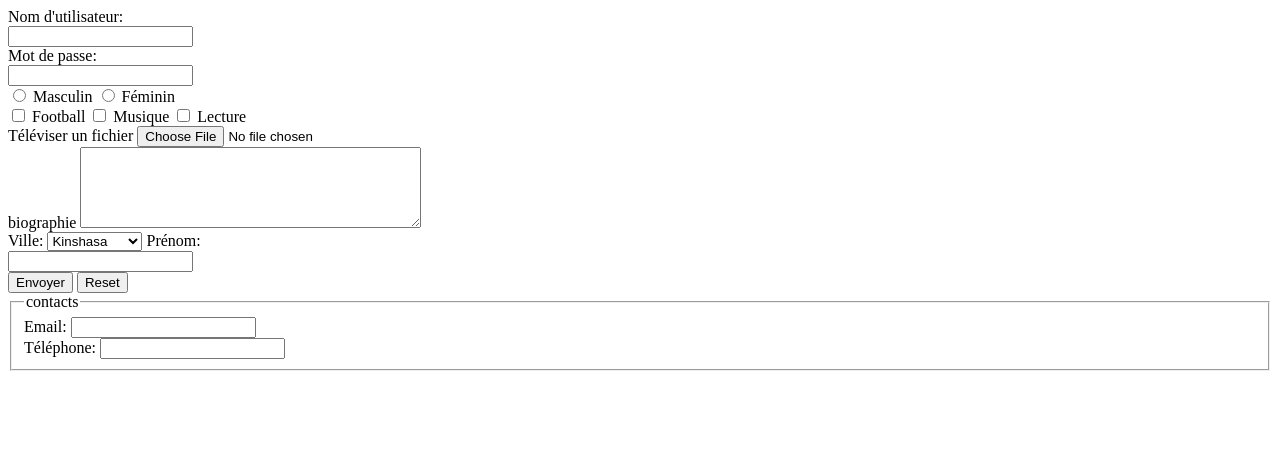
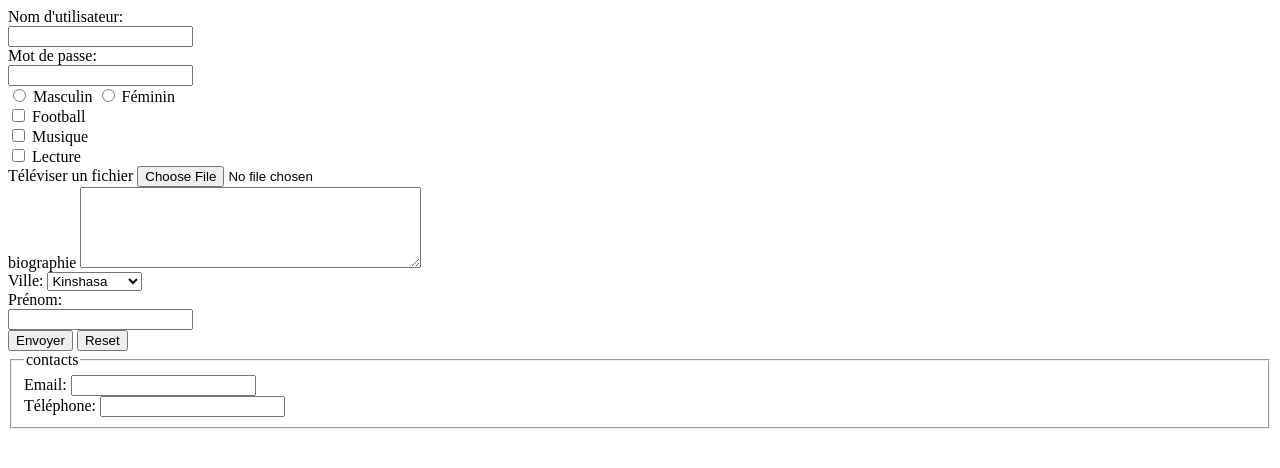
Before and after one commit to gemisela/moncv, a plain HTML site: page formulaire.html in a window 1280 px wide. Drawn offline with Linux system fonts and the light colour scheme.

Commit message:
formulaire. html
formulaire en html5

```diff
--- a/formulaire.html
+++ b/formulaire.html
@@ -1,5 +1,6 @@
 <!DOCTYPE html>
 <html lang="en">
+    <link rel="stylesheet" href="style.css1">
 <head>
     <meta charset="UTF-8">
     <meta http-equiv="X-UA-Compatible" content="IE=edge">
@@ -8,31 +9,45 @@
 </head>
 <body>
  <form>
+     <div>
         <label for="usernam">Nom d'utilisateur:</label> <br>
         <input type=" texte" name="userman" id="usernam"> <br>
-
+     </div>
+    <div>
         <label for="user-pwd">Mot de passe:</label> <br>
         <input type="password" name="user-password" id="user-pwd"> <br>
-
+    </div>
+    <div>
         <input type="radio" name="genre" id="masculin">
          <label for="masculin">Masculin</label>
          <input type="radio" name="genre" id="feminin">
         <label for="feminin">Féminin</label> <br>
+    </div>
 
+     <div>
          <input type="checkbox" name="sports" id="football">
          <label for="soccer">Football</label>
+     </div>
 
+      <div>
         <input type="checkbox" name="sports" id="musique">
         <label for="cricket">Musique</label>
+      </div>
 
+      <div>
         <input type="checkbox" name="sports" id="lecture">
         <label for="basaball">Lecture</label> <br>
+      </div>
 
+     <div>
         <label for="file select">Téléviser un fichier</label>
         <input type="file" name="upload" id="file-select"> <br>
+     </div>
 
+    <div>
         <label for="biographie">biographie</label>
         <textarea name="biographie" id="biographie" cols="40" rows="5"></textarea> <br>
+    </div>
 
      <label for="ville">Ville:</label>
 
@@ -42,11 +57,17 @@
          <option value="goma">Goma</option> <br>
      </select>
 
+     <div>
          <label for="prénom">Prénom:</label> <br>
         <input type=" texte" name="prénom" id="prénom"> <br>
+     </div>
 
+     <div>
         <input type="submit" value="Envoyer">
         <input type="reset" value="Reset"> <br>
+     </div>
+
+
 
      <fieldset>
          <legend>contacts</legend>
```
Lines whose indentation alone changed are shown as unchanged.
